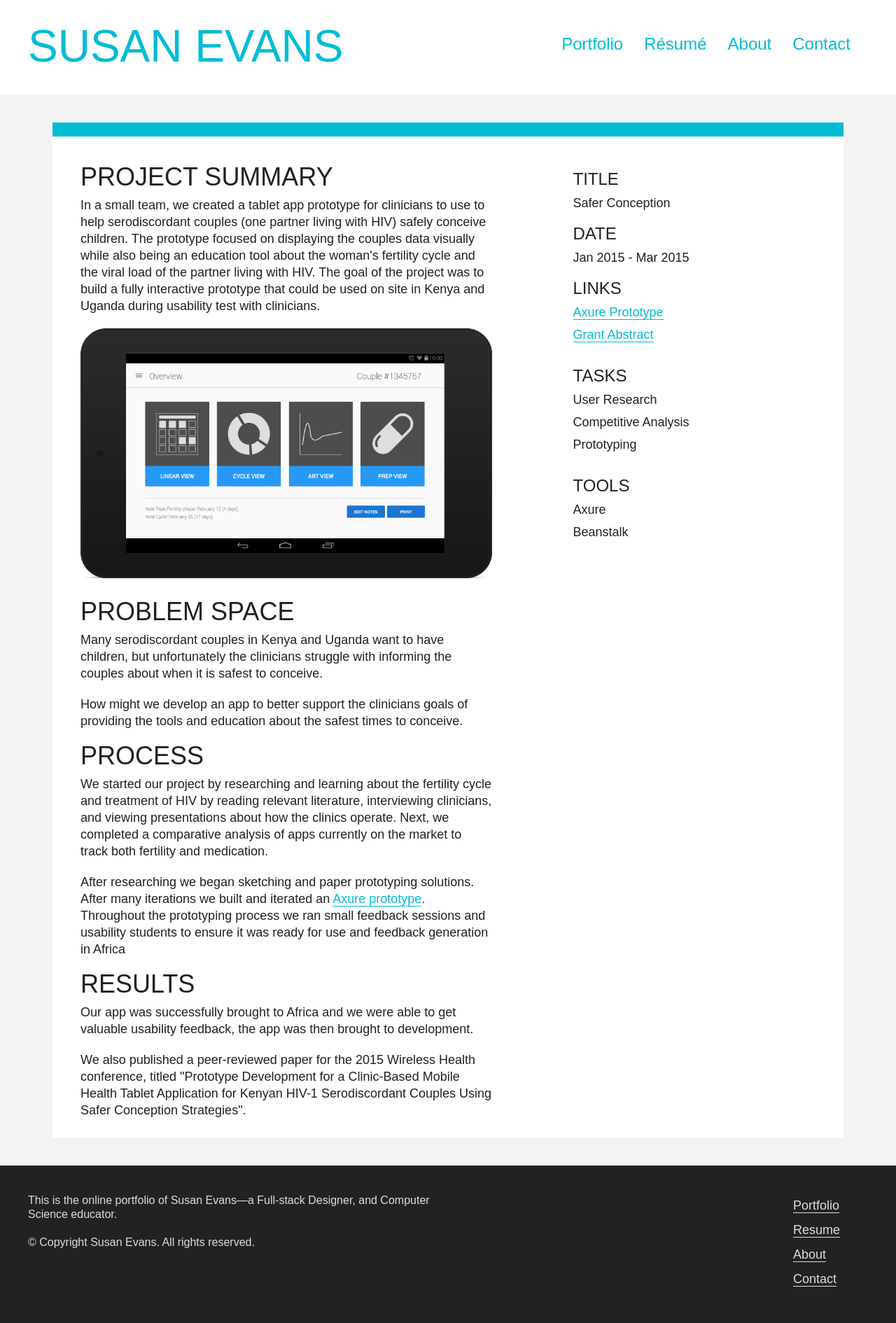
After one commit to susanev/susanev.github.io, a PHP site: page /projects/project-shelter.html in a window 1280 px wide. The commit adds this page. Shown: the whole page at 70% size. Run offline with PHP 8.4, Linux system fonts and the light colour scheme.

```diff
--- a/css/styles.css
+++ b/css/styles.css
@@ -183,6 +183,10 @@ header {
 
 .heart-page {
     height: 1000px;
+}
+
+.incloodle-page {
+    height: 1300px;
 }
 
 .pscsta-page {
@@ -424,15 +428,20 @@ footer p {
 }
 
 .safer-conception {
-    background-image: url('../imgs/project-imgs/safer-conception/safer-conception.png')
+    background-image: url('../imgs/project-imgs/safer-conception/safer-conception.png');
 }
 
 .pscsta {
-    background-image: url('../imgs/project-imgs/pscsta/pscsta.png')
+    background-image: url('../imgs/project-imgs/pscsta/pscsta.png');
 }
 
 .heart {
-    background-image: url('../imgs/project-imgs/heart/heart.png')
+    background-image: url('../imgs/project-imgs/heart/heart.png');
+}
+
+.incloodle {
+    background-image: url('../imgs/project-imgs/incloodle/incloodle.png');
+    background-size: 75%;
 }
 
 .project-info {
--- /dev/null
+++ b/projects/project-shelter.html
@@ -0,0 +1,103 @@
+<html>
+    <head>
+        <title>susan.</title>
+        <link href='https://fonts.googleapis.com/css?family=Montserrat+Alternates:400,700' rel='stylesheet' type='text/css' />
+        <link href='https://fonts.googleapis.com/css?family=Crimson+Text:400,600,700,400italic' rel='stylesheet' type='text/css'>
+        <link type='text/css' rel='stylesheet' href="../css/reset.css" />
+        <link type='text/css' rel='stylesheet' href="../css/styles.css" />
+        <link rel="shortcut icon" href="favicon.ico" type="image/x-icon" />
+        <script type="text/javascript" src="../js/jquery-3.1.0.min.js"></script>
+        <script type="text/javascript" src="../js/basic.js"></script>
+    </head>
+    <body>
+        <header>
+            <a href="index.html"><div class="name">
+                <p>Susan Evans</p>
+            </div></a>
+            <div class="hamburger" onclick="showNav()">
+                <div id="line1" class="no-rotate"></div>
+                <div id="line2" class="no-rotate"></div>
+                <div id="line3" class="no-rotate"></div>
+            </div>
+            <nav id="mainNav">
+                <ul>
+                    <li><a href="../index.html">Portfolio</a></li>
+                    <li><a href="../resume.html">R&eacute;sum&eacute;</a></li>
+                    <li><a href="../about.html">About</a></li>
+                    <li class="../last"><a href="contact.html">Contact</a></li>
+                </ul>
+            </nav>
+        </header>
+
+        <div class="clear"></div>
+
+<!--
+        <div class="breadcrumb">
+            <a href="../index.html">&#60; Back to Portfolio</a>
+        </div>
+-->
+
+        <article class="project-page safer-conception-page">
+            <div class="two-thirds project-details">
+                <h2>Project Summary</h2>
+                <p>In a small team, we created a tablet app prototype for clinicians to use to help serodiscordant couples (one partner living with HIV) safely conceive children. The prototype focused on displaying the couples data visually while also being an education tool about the woman's fertility cycle and the viral load of the partner living with HIV. The goal of the project was to build a fully interactive prototype that could be used on site in Kenya and Uganda during usability test with clinicians.</p>
+
+                <img src="../imgs/project-imgs/safer-conception/safer-conception.png">
+
+                <h2>Problem Space</h2>
+                <p>Many serodiscordant couples in Kenya and Uganda want to have children, but unfortunately the clinicians struggle with informing the couples about when it is safest to conceive.</p>
+
+                <p>How might we develop an app to better support the clinicians goals of providing the tools and education about the safest times to conceive.</p>
+
+                <h2>Process</h2>
+                <p>We started our project by researching and learning about the fertility cycle and treatment of HIV by reading relevant literature, interviewing clinicians, and viewing presentations about how the clinics operate. Next, we completed a comparative analysis of apps currently on the market to track both fertility and medication.</p>
+
+                <p>After researching we began sketching and paper prototyping solutions. After many iterations we built and iterated an
+                <a href="http://b0tbhf.axshare.com/#p=login">Axure prototype</a>. Throughout the prototyping process we ran small feedback sessions and usability students to ensure it was ready for use and feedback generation in Africa</p>
+
+                <h2>Results</h2>
+                <p>Our app was successfully brought to Africa and we were able to get valuable usability feedback, the app was then brought to development.</p>
+                <p>We also published a peer-reviewed paper for the 2015 Wireless Health conference, titled "Prototype Development for a Clinic-Based Mobile Health Tablet Application for Kenyan HIV-1 Serodiscordant Couples Using Safer Conception Strategies".</p>
+            </div>
+            <div class="one-third project-facts">
+                <h3>Title</h3>
+                <p>Safer Conception</p>
+
+                <h3>Date</h3>
+                <p>Jan 2015 - Mar 2015</p>
+
+                <h3>Links</h3>
+                <ul><li><a href="http://b0tbhf.axshare.com/#p=login">Axure Prototype</a></li><li><a href="http://grantome.com/grant/NIH/R21-TW009908-01">Grant Abstract</a></li></ul>
+
+                <h3>Tasks</h3>
+                <ul><li>User Research</li>
+                <li>Competitive Analysis</li>
+                <li>Prototyping</li></ul>
+
+                <h3>Tools</h3>
+                <ul><li>Axure</li>
+                <li>Beanstalk</li></ul>
+            </div>
+        </article>
+
+        <div class="clear"></div>
+
+        <footer>
+            <div class="half">
+                <p>This is the online portfolio of Susan Evans&mdash;a Full-stack Designer, and Computer Science educator.</p>
+                <a href="http://twitter.com/susanrevans"><img src="" /></a>
+                <p class="copyright">&copy; Copyright Susan Evans. All rights reserved.</p>
+            </div>
+
+            <div class="half-last">
+                <ul class="footer-nav">
+                    <li><a href="../index.html">Portfolio</a></li>
+                    <li><a href="../resume.html">Resume</a></li>
+                    <li><a href="../about.html">About</a></li>
+                    <li><a href="../contact.html">Contact</a></li>
+                </ul>
+            </div>
+        </footer>
+
+    </body>
+</html>
```
Also changed, not shown: index.html (+16 -16 lines), projects/project-incloodle.html (added, +99 -0 lines), imgs/project-imgs/incloodle/incloodle.png (added).
